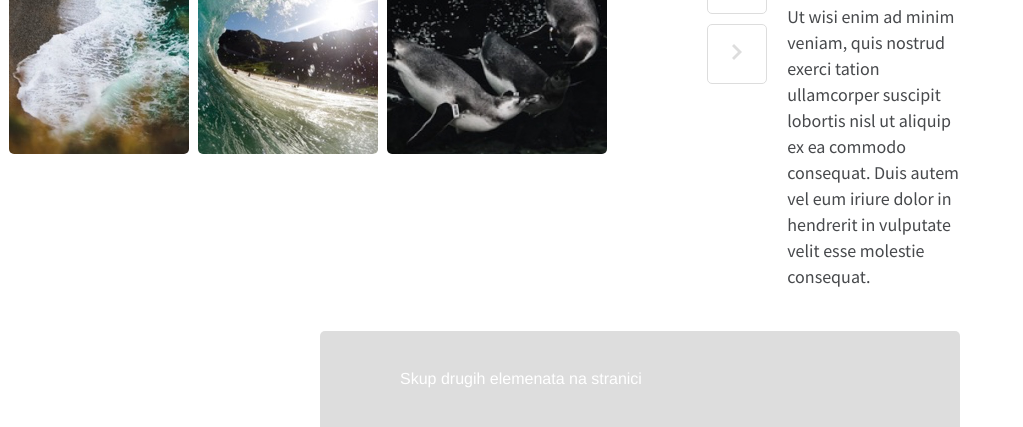
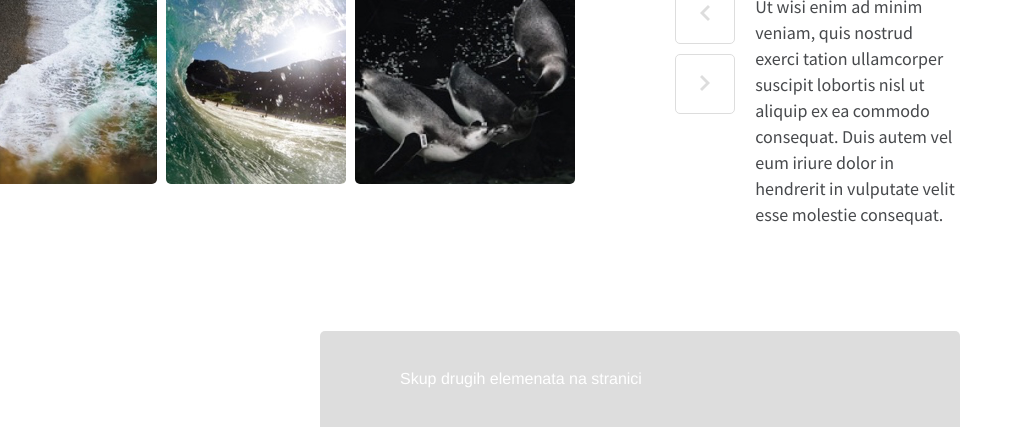
Before and after one commit to cortex1909/Factory_Slider_Zadatak, a website: page index.html in a window 1280 px wide. Shown: the part 373-800 px from the top of the page, without its empty margins (0-1023 px from the left). Drawn offline with nearby package versions, Linux system fonts and the light colour scheme.

Commit message:
Korekcija

```diff
--- a/assets/style/divide/_layout.scss
+++ b/assets/style/divide/_layout.scss
@@ -83,7 +83,7 @@ body {
             }
 
             .info-container {
-                flex: 0 0 27%;
+                flex: 0 0 32%;
                 margin-left: 20px;
 
                 h1 {
```
Also changed, not shown: assets/style/app.css.
